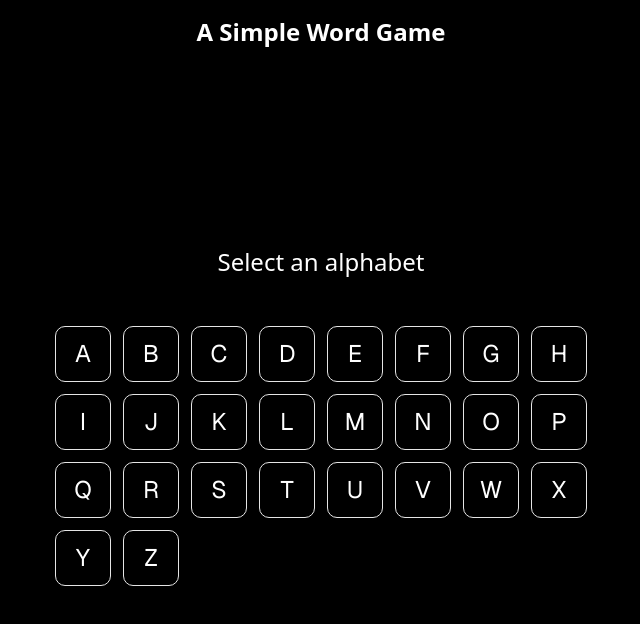
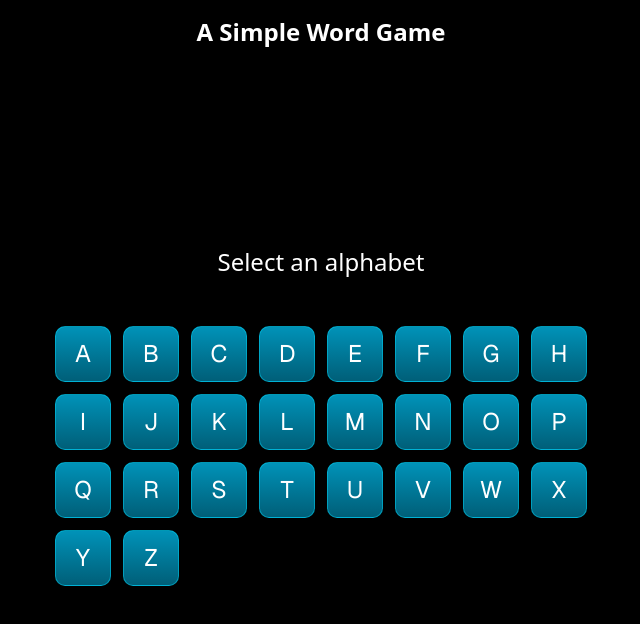
Before and after one commit to ankitkante/guess-words-from-letter, a Next.js app: page / in a window 1280 px wide. Shown: the top 624 px of the page, without its empty margins (319-959 px from the left). Built offline with nearby package versions, Linux system fonts and the light colour scheme.

Commit message:
Changed design of buttons and added animation

```diff
--- a/src/components/alphabet-grid.jsx
+++ b/src/components/alphabet-grid.jsx
@@ -1,5 +1,8 @@
 import { useRouter } from "next/navigation";
-import { motion } from "motion/react"
+import { motion, stagger } from "motion/react"
+import { useEffect } from "react";
+import { animate } from "motion";
+import { cn } from "@/lib/utils";
 
 export default function AlphabetGrid({
   setSelectedAlphabet
@@ -8,6 +11,14 @@ export default function AlphabetGrid({
 
   const letters = Array.from('ABCDEFGHIJKLMNOPQRSTUVWXYZ');
 
+  useEffect(() => {
+    animate(
+      ".alphabet",
+      { opacity: [0, 1], x: [-20, 0] },
+      { delay: stagger(0.01) }
+    )
+  }, []);
+
   return (
     <div className="font-sans flex flex-col items-center justify-center p-4 gap-3 sm:p-8">
       <div className="grid grid-cols-4 sm:grid-cols-6 md:grid-cols-8 gap-2 sm:gap-3">
@@ -15,9 +26,14 @@ export default function AlphabetGrid({
           <motion.button
             key={letter}
             onClick={() => router.push(`/alphabet/${letter}`)}
-            whileHover={{scale: 1.1}}
-            whileTap={{scale: 0.9}}
-            className="w-12 h-12 sm:w-14 sm:h-14 flex items-center justify-center border rounded-lg hover:bg-black-100 text-xl sm:text-2xl"
+            whileHover={{ scale: 1.1 }}
+            whileTap={{ scale: 0.9 }}
+            className={cn(
+              "w-12 h-12 sm:w-14 sm:h-14",
+              "flex items-center justify-center",
+              "bg-gradient-to-b from-cyan-600 to-cyan-800 text-white border border-cyan-400/50 hover:from-cyan-500 hover:to-cyan-700 transition-colors",
+              "border rounded-lg  text-xl sm:text-2xl alphabet"
+            )}
           >
             {letter}
           </motion.button>
```
